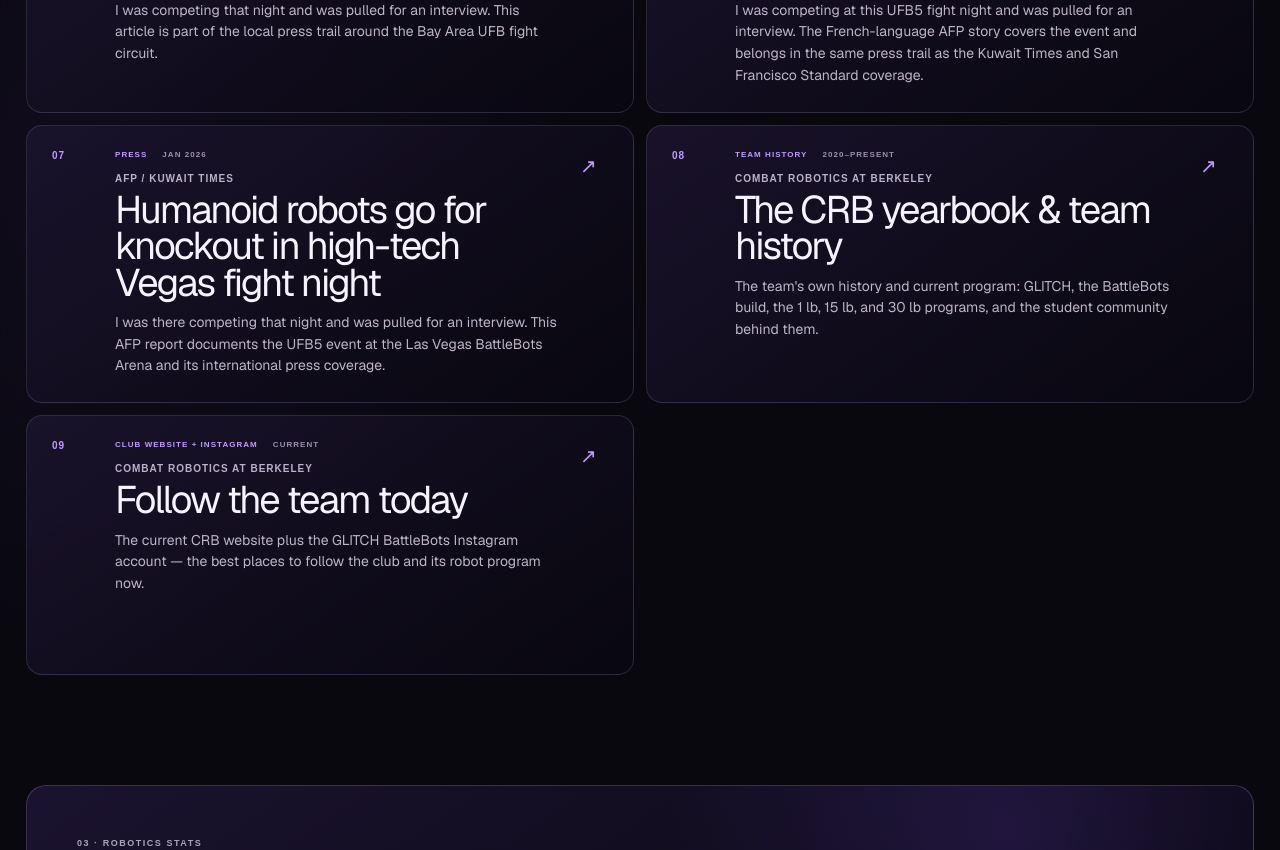
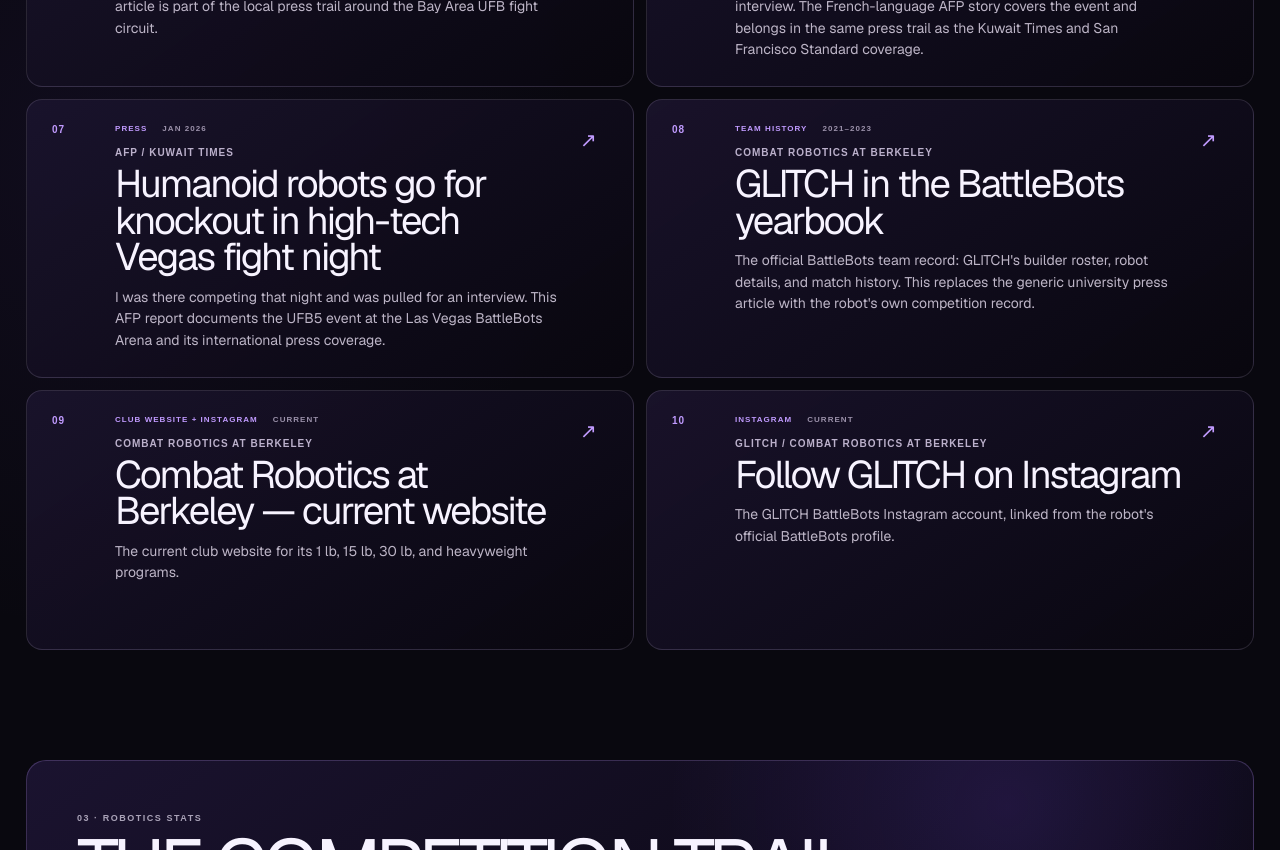
Before and after one commit to GursimarVirk/SimarWebsite, a Next.js app: page /media in a window 1280 px wide. Shown: the part 3560-4410 px from the top of the page. Built offline with nearby package versions, Linux system fonts and the light colour scheme.

Commit message:
Tighten press wording and add team social links

```diff
--- a/app/media/page.tsx
+++ b/app/media/page.tsx
@@ -73,7 +73,7 @@
     type: "PRESS",
     source: "FRENCH / INTERNATIONAL PRESS",
     title: "French-language coverage of UFB",
-    description: "A French-language AFP/syndicated UFB story from the Las Vegas event is part of the international press trail we found. The article itself still needs to be tied back to the exact paragraph/photo where Gursimar is named before this card is treated as a confirmed personal feature.",
+    description: "I was competing at the Las Vegas event and was pulled for an interview. This French-language report is part of the international press coverage of that fight night.",
     date: "JAN 2026",
     href: "https://lequotidien.lu/culture/magazine-etats-unis-quand-les-robots-montent-sur-le-ring/",
     tag: "NAME / PHOTO VERIFICATION IN PROGRESS",
@@ -136,22 +136,31 @@
   {
     type: "TEAM HISTORY",
     source: "COMBAT ROBOTICS AT BERKELEY",
-    title: "The CRB yearbook & team history",
-    description: "The team's own history and current program: GLITCH, the BattleBots build, the 1 lb, 15 lb, and 30 lb programs, and the student community behind them.",
-    date: "2020–PRESENT",
-    href: "https://combatrobotics.studentorg.berkeley.edu/about.html",
-    tag: "TEAM HISTORY",
+    title: "GLITCH in the BattleBots yearbook",
+    description: "The official BattleBots team record: GLITCH's builder roster, robot details, and match history. This replaces the generic university press article with the robot's own competition record.",
+    date: "2021–2023",
+    href: "https://battlebots.com/robot/glitch-wcvii/",
+    tag: "OFFICIAL ROBOT RECORD",
   },
   {
     type: "CLUB WEBSITE + INSTAGRAM",
     source: "COMBAT ROBOTICS AT BERKELEY",
-    title: "Follow the team today",
-    description: "The current CRB website plus the GLITCH BattleBots Instagram account — the best places to follow the club and its robot program now.",
+    title: "Combat Robotics at Berkeley — current website",
+    description: "The current club website for its 1 lb, 15 lb, 30 lb, and heavyweight programs.",
     date: "CURRENT",
     href: "https://combatrobotics.studentorg.berkeley.edu/",
-    tag: "WEBSITE · INSTAGRAM: GLITCH.BATTLEBOTS",
+    tag: "CURRENT CLUB WEBSITE",
   },
-];
+
+  {
+    type: "INSTAGRAM",
+    source: "GLITCH / COMBAT ROBOTICS AT BERKELEY",
+    title: "Follow GLITCH on Instagram",
+    description: "The GLITCH BattleBots Instagram account, linked from the robot's official BattleBots profile.",
+    date: "CURRENT",
+    href: "https://www.instagram.com/glitch.battlebots/",
+    tag: "INSTAGRAM",
+  },];
 
 const archive: MediaItem[] = [
   {
```
